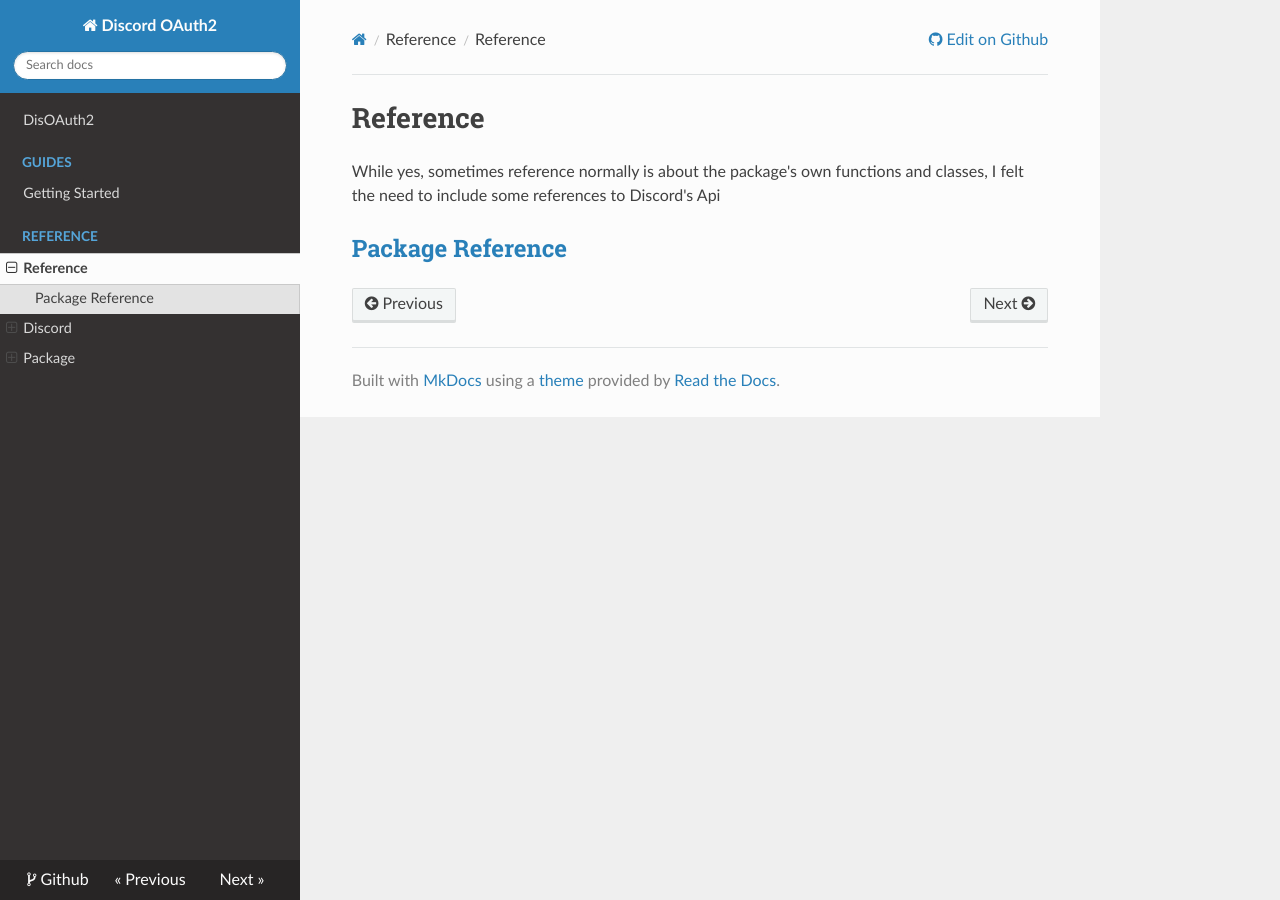
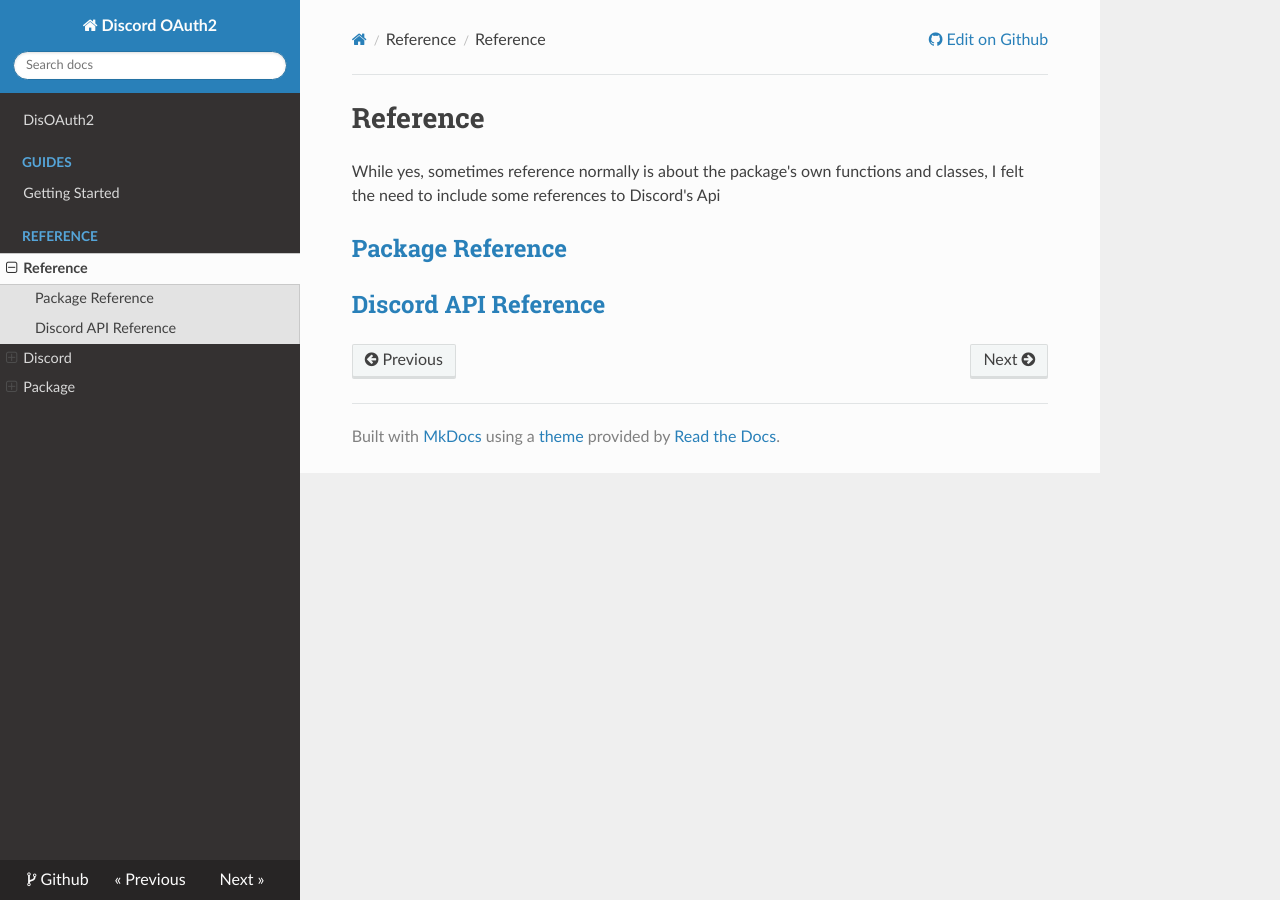
Before and after one commit to disoauth/DiscoAuth, an MkDocs documentation site: the page built from docs/reference/index.md, in a window 1280 px wide. Built offline with MkDocs 1.6.1, drawn with Linux system fonts in a browser that asks for light colours; nearby versions of some CDN libraries.

Commit message:
Update index.md

```diff
--- a/docs/reference/index.md
+++ b/docs/reference/index.md
@@ -2,4 +2,10 @@
 
 While yes, sometimes reference normally is about the package's own functions and classes, I felt the need to include some references to Discord's Api
 
-## [Package Reference](https://async-disoauth2.rtfd.io/en/documentation/reference/package/index)
+
+
+## [Package Reference](https://async-disoauth2.rtfd.io/en/documentation/reference/package/)
+
+
+
+## [Discord API Reference](https://async-disoauth2.readthedocs.io/en/documentation/reference/discord/)
```
